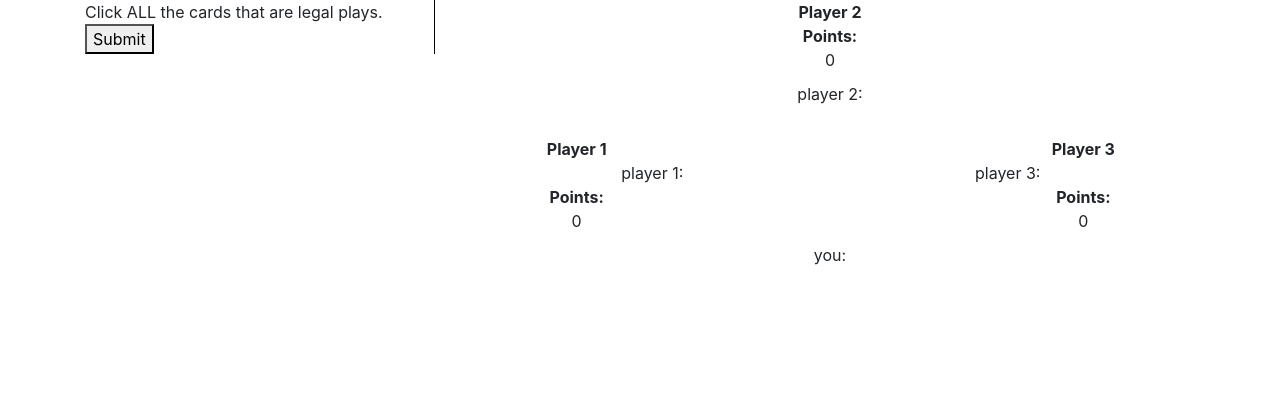
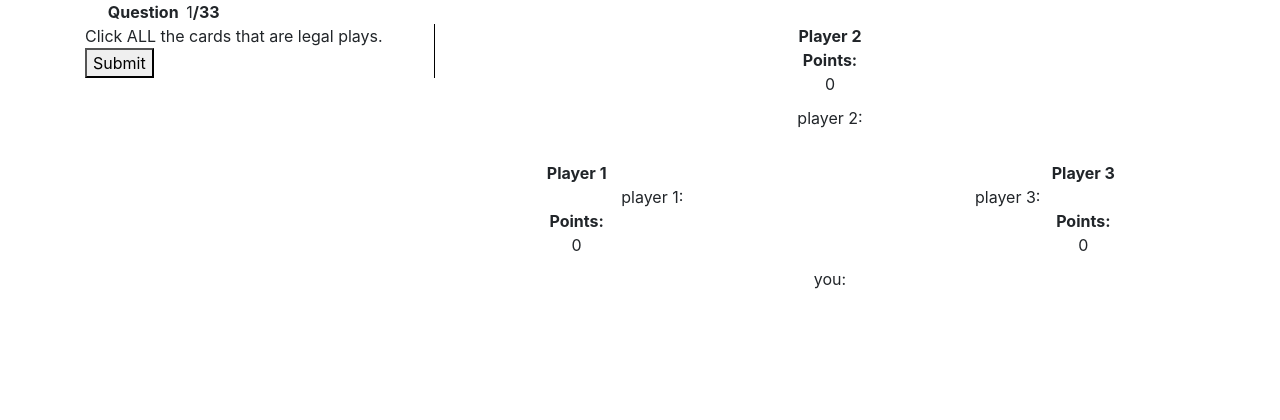
Before and after one commit to tykosc/Hearts, a Flask app: page /test in a window 1280 px wide. Shown: the part 56-476 px from the top of the page. Run offline with Flask 2, Linux system fonts and the light colour scheme; some libraries are stand-ins or nearby versions.

Commit message:
Add question_status to test

```diff
--- a/server.py
+++ b/server.py
@@ -6,6 +6,7 @@ app = Flask(__name__)
 
 from learn import *
 from test import *
+
 
 #int of correct anwers from user in quiz
 score = 0
@@ -158,5 +159,6 @@ def submit_play_answer():
 
    return jsonify(answer)
 
+
 if __name__ == '__main__':
    app.run(debug = True)
--- a/static/play.js
+++ b/static/play.js
@@ -12,7 +12,11 @@ let state = {}                                          // The currently loaded
 let question = {}                                       // The currently loaded question, including the response, if any
 
 let cardInHandCallback = null                           // What to do if a card in hand is clicked
-let cardInPlayCallback = null                           // What to do if a card in play is clicked
+let cardInPlayCallback = null
+
+let question_status = 1
+
+// What to do if a card in play is clicked
 
 function playerName(index) {
     if (index == 0) return "you"
@@ -212,10 +216,13 @@ function displayPoints() {
     })
 }
 
+
 function displayContinueButton(){
     b = $("<button>")
         .text("Continue")
         .click(function(){
+        question_status = question_status+1
+        $("#result").text(question_status)
         //remove the button
         $("#continue").empty()
         nextState()
@@ -249,7 +256,7 @@ function drawMultipleChoiceQuestion(answer=null) {
     })
 
     if (answer != null) {
-        $("#sidebar").append($("<div>").text(answer.explanation))
+        $("#sidebar").append($("<div style='padding-top:10px;'>").text(answer.explanation))
         displayContinueButton()
     }
 }
@@ -426,7 +433,6 @@ function legalPlayQuestionState() {
 
 function clearScreenState(){
     $("#game-content").empty()
-    $("#points").empty()
     nextState()
 
 }
@@ -602,10 +608,16 @@ function legalPlayResponse() {
     })
 }
 
+function displayQuestionStatus(){
+    $("#result").text(question_status)
+}
+
+
 /*** ENTRY POINT ***/
 function ready() {
     //displayYourHand()
     //displayPlayedCards()
+    displayQuestionStatus()
     drawCards()
     displayPoints()
     nextState()
--- a/templates/game.html
+++ b/templates/game.html
@@ -7,6 +7,11 @@
 </script>
 <script type="text/javascript" src="{{ url_for('static', filename = 'play.js') }}"></script>
 
+<div style="text-align: center; padding-left: 1cm;" class="row">
+    <b>Question  &nbsp</b>
+    <div id="result"></div>
+    <b>/33</b>
+</div>
 <div class="row">
 
     <div class="col-4">
```
